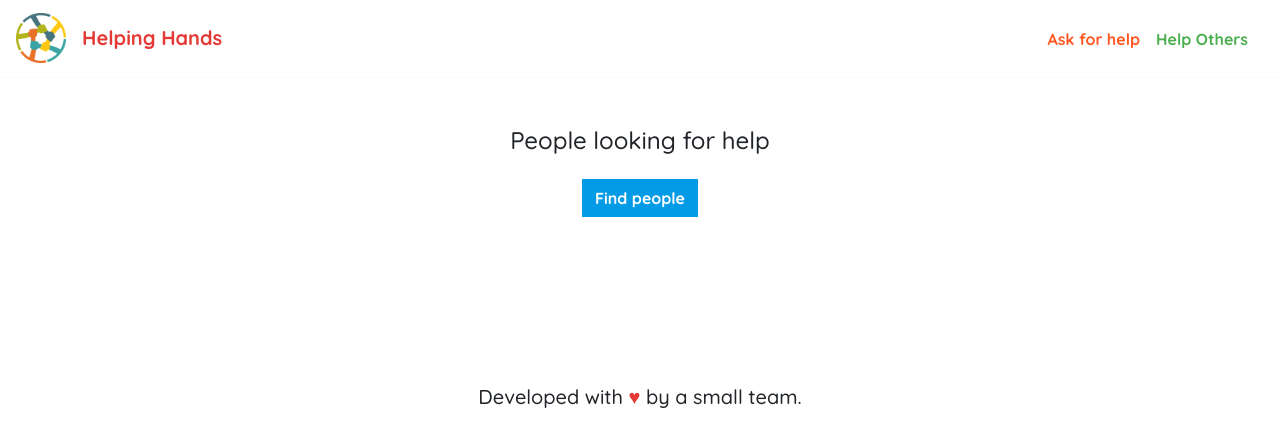
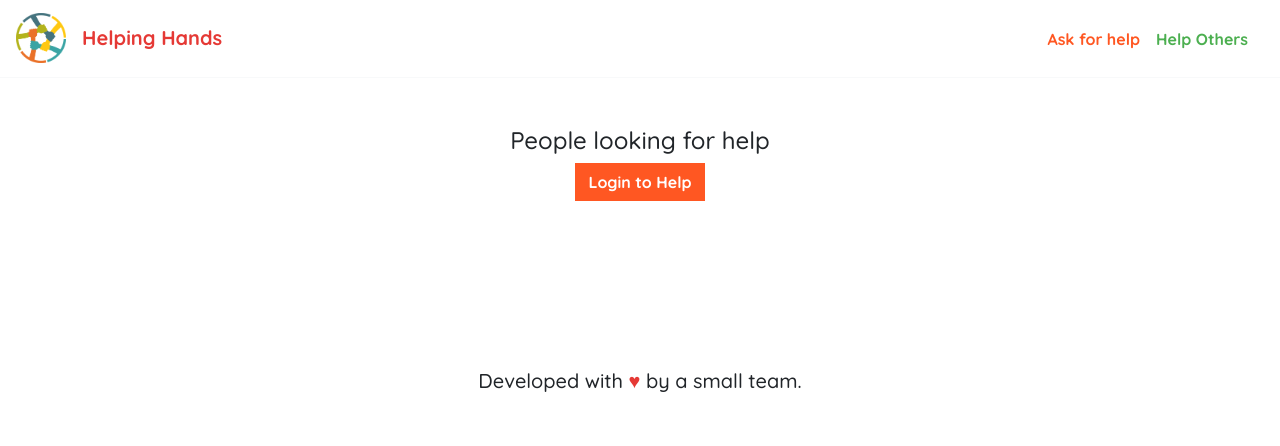
Before and after one commit to strivebit-tech/helpinghand-app, a React (Create React App) app: page /helpothers in a window 1280 px wide. Shown: the top 446 px of the page. Built offline with nearby package versions, Linux system fonts and the light colour scheme.

Commit message:
Help update

```diff
--- a/src/components/Help.jsx
+++ b/src/components/Help.jsx
@@ -6,8 +6,10 @@ import { MyModal } from "./Modal";
 import auth from "../lib/auth";
 import api from "../api";
 import { Loader } from "./Loader";
+import { Link } from "react-router-dom";
 
 export const Help = () => {
+  const [initial, setInitial] = useState(true);
   const [finding, setFinding] = useState(false);
   const [data, setData] = useState([]);
   const [position, setPosition] = useState({});
@@ -62,6 +64,7 @@ export const Help = () => {
 
   const findnearByPeople = () => {
     setFinding(true);
+    setInitial(false);
     navigator &&
       navigator.permissions &&
       navigator.permissions
@@ -80,6 +83,10 @@ export const Help = () => {
 
   const getPosition = (setPosition, setError) => {
     console.log("GET POSTITON");
+    if (!navigator.geolocation) {
+      setError("Location not available");
+    }
+    navigator.geolocation &&
       navigator.geolocation.getCurrentPosition(setPosition, error =>
         setError(error.message)
       );
@@ -107,7 +114,8 @@ export const Help = () => {
       <Row className="py-5">
         <Col md={9} sm={12} className="text-center  mx-auto ">
           <h4>People looking for help</h4>
-          {!finding && (
+          {auth.isAuthenticated() ? (
+            !finding && (
               <Button
                 className="mt-3"
                 variant="primary"
@@ -115,6 +123,13 @@ export const Help = () => {
               >
                 <strong>{data.length ? "Refresh" : "Find people"}</strong>
               </Button>
+            )
+          ) : (
+            <Link to="/adduser?c=helpothers">
+              <Button variant="accent">
+                <strong>Login to Help</strong>
+              </Button>
+            </Link>
           )}
         </Col>
       </Row>
@@ -129,7 +144,8 @@ export const Help = () => {
         </Col>
         <Col md={9} className={"mt-4 mx-auto"}>
           <Loader loading={finding} />
-          {!finding && data.length
+          {!finding
+            ? data.length
               ? data.map((i, k) => (
                   <HelpItem
                     data={i}
@@ -139,6 +155,7 @@ export const Help = () => {
                     }}
                   />
                 ))
+              : !initial && "No people found"
             : ""}
         </Col>
       </Row>
```
Lines whose indentation alone changed are shown as unchanged.
